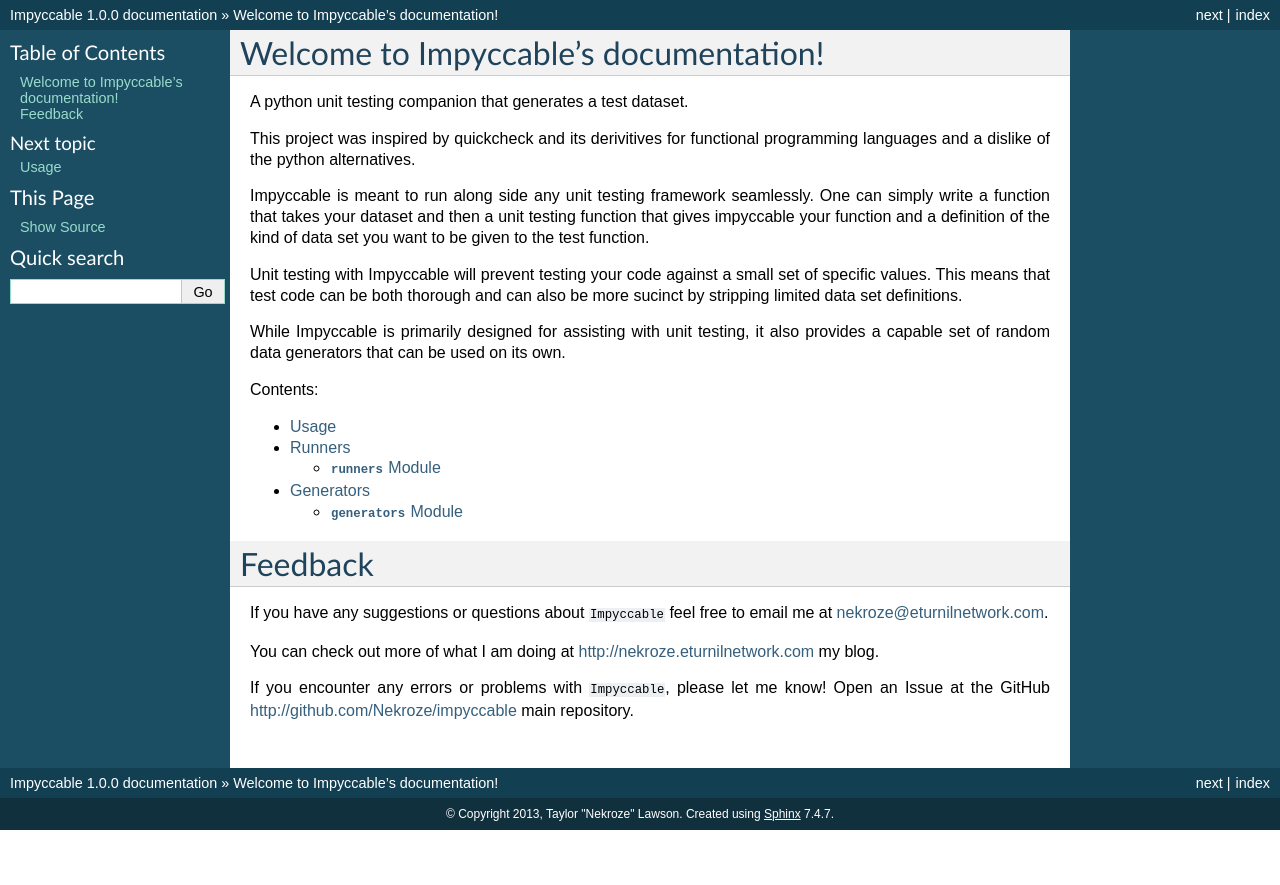
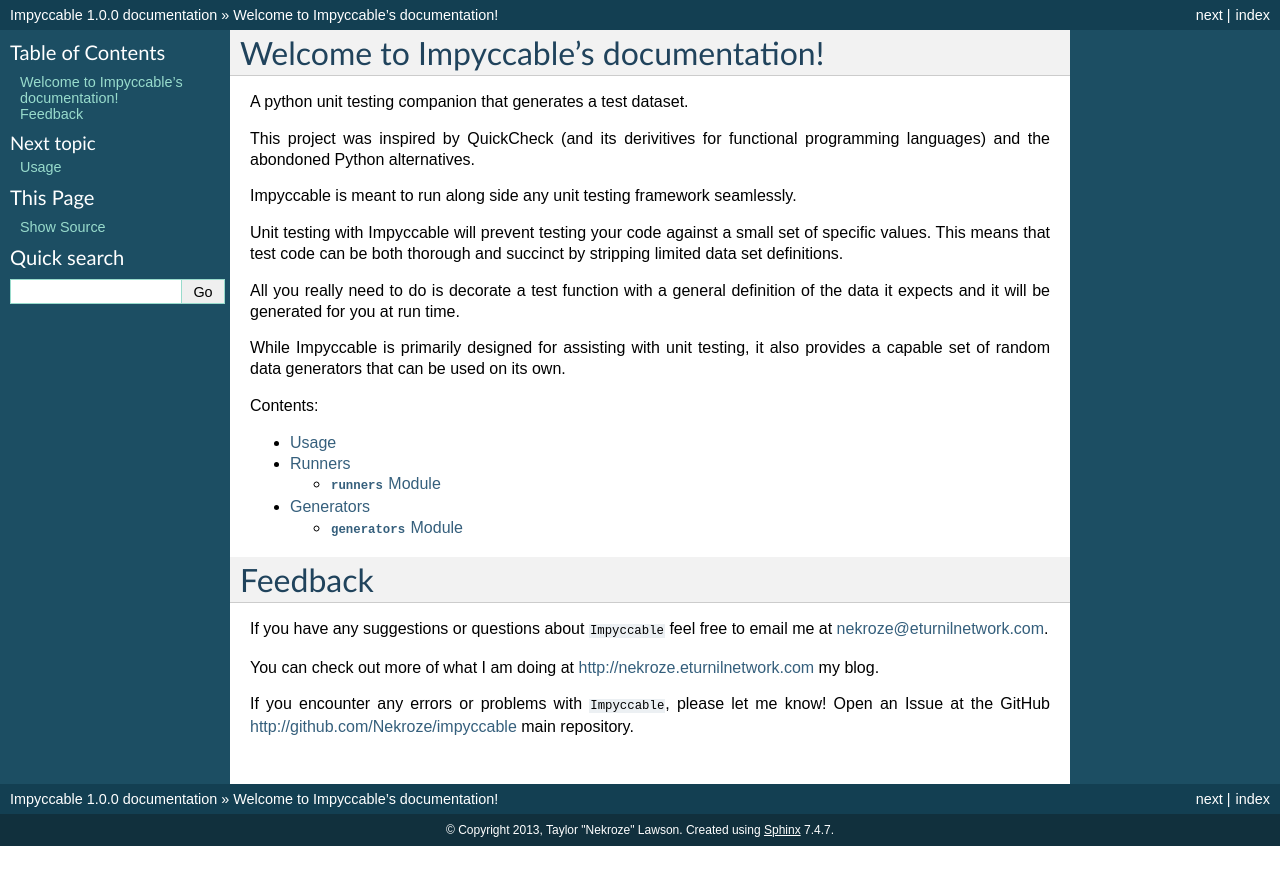
Before and after one commit to Nekroze/impyccable, a Sphinx documentation site: the page built from docs/index.rst, in a window 1280 px wide. Shown: the top 885 px of the page. Built offline with Sphinx 7.4.7, drawn with Linux system fonts in a browser that asks for light colours.

Commit message:
Cleaned up some documentation

```diff
--- a/docs/generators.rst
+++ b/docs/generators.rst
@@ -4,6 +4,7 @@
 :mod:`generators` Module
 ------------------------
 
+.. Generators
 .. automodule:: impyccable.generators
     :members:
     :undoc-members:
--- a/docs/index.rst
+++ b/docs/index.rst
@@ -8,17 +8,17 @@
 
 A python unit testing companion that generates a test dataset.
 
-This project was inspired by quickcheck and its derivitives for functional
-programming languages and a dislike of the python alternatives.
+This project was inspired by QuickCheck (and its derivitives for functional
+programming languages) and the abondoned Python alternatives.
 
 Impyccable is meant to run along side any unit testing framework seamlessly.
-One can simply write a function that takes your dataset and then a unit testing
-function that gives impyccable your function and a definition of the kind of
-data set you want to be given to the test function.
 
 Unit testing with Impyccable will prevent testing your code against a small set
-of specific values. This means that test code can be both thorough and can also
-be more sucinct by stripping limited data set definitions.
+of specific values. This means that test code can be both thorough and succinct
+by stripping limited data set definitions.
+
+All you really need to do is decorate a test function with a general
+definition of the data it expects and it will be generated for you at run time.
 
 While Impyccable is primarily designed for assisting with unit testing, it also
 provides a capable set of random data generators that can be used on its own.
```
Also changed, not shown: docs/usage.rst (+11 -11 lines).
